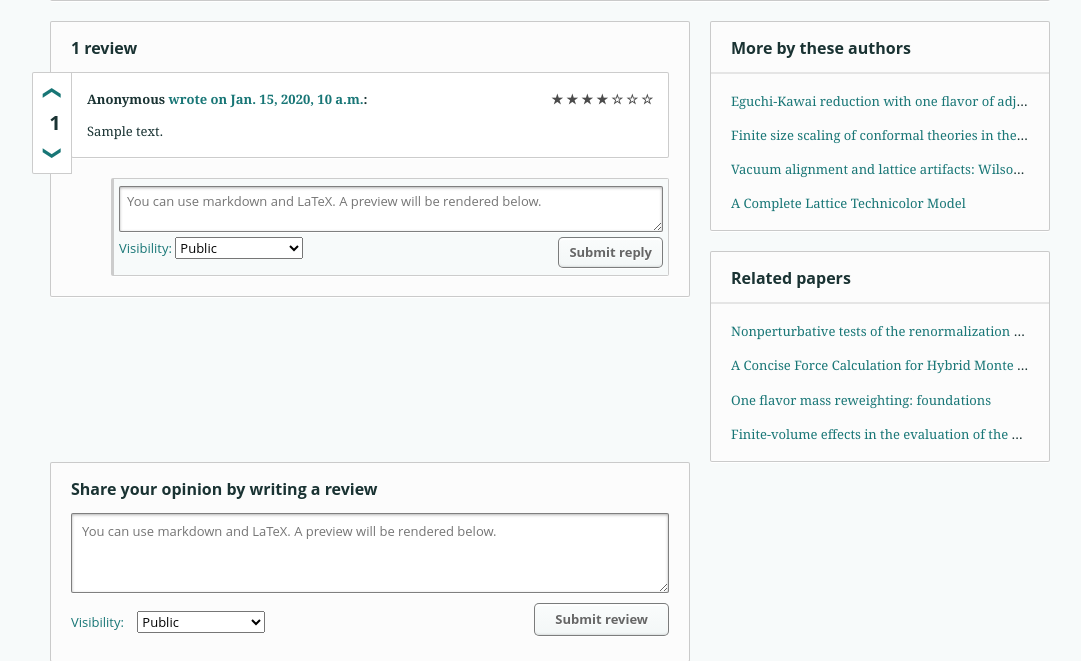
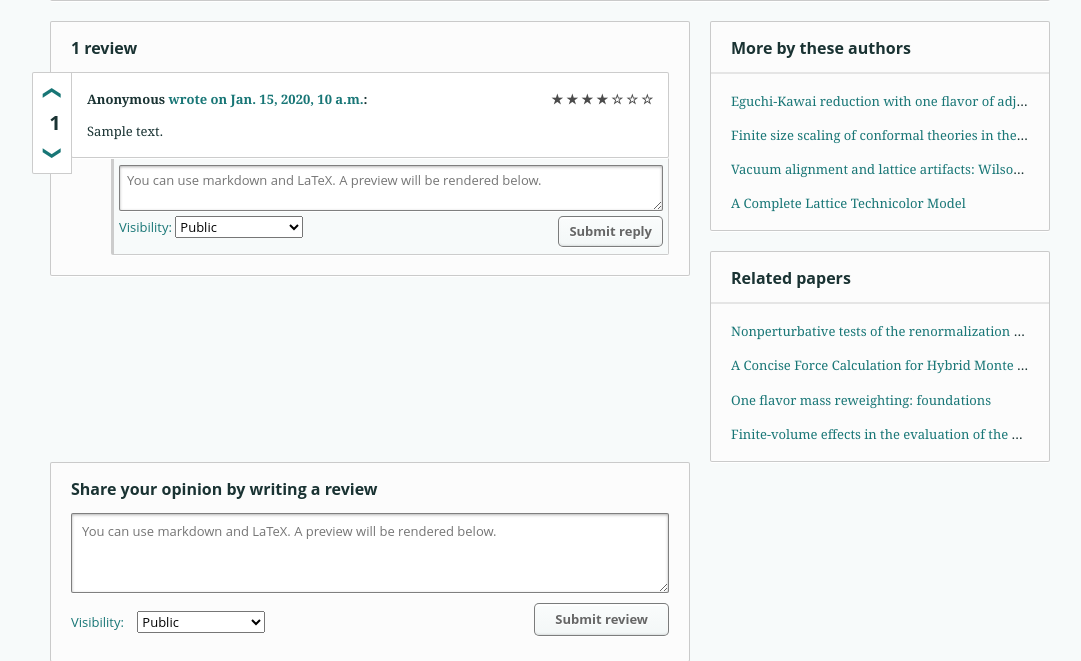
Before and after one commit to open-review/open-review, a Django app: page /papers/1/ in a window 1280 px wide. Shown: the part 266-927 px from the top of the page, without its empty margins (90-1171 px from the left). Run offline with Django 3.2, Linux system fonts and the light colour scheme; data comes from the database, SQL or seed files in the repository; tables that the repository leaves empty hold one stand-in row (values such as "Sample post"); parts of the project's set-up code (start-up, migrations or seed data) failed here and were passed over; some libraries are stand-ins or nearby versions.

Commit message:
Removed ugly spacing between review and comments

```diff
--- a/openreview/apps/papers/static/papers/comments.css
+++ b/openreview/apps/papers/static/papers/comments.css
@@ -1,6 +1,6 @@
 .comments,
 body .box.comments {
-    margin: 20px 0 0 40px;
+    margin: -1px 0 0 40px;
     background: #fff;
     padding: 0;
     border-left: 3px rgba(0, 0, 0, 0.2) solid;
```
